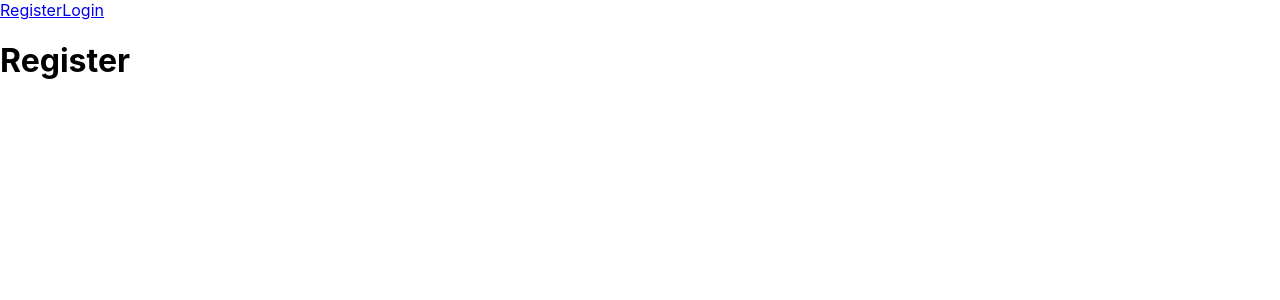
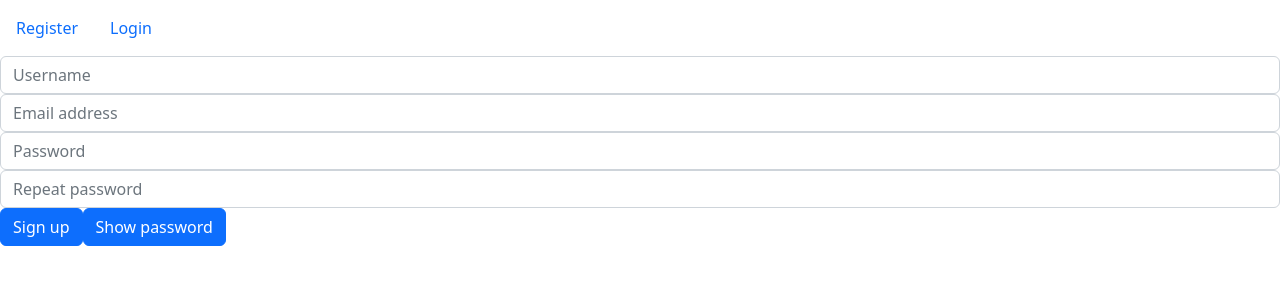
Before and after one commit to jakublaba/markdown-is-safu, a React (Create React App) app in the folder frontend/: page / in a window 1280 px wide. Shown: the top 300 px of the page. Built offline with nearby package versions, Linux system fonts and the light colour scheme.

Commit message:
Add register and login forms

```diff
--- a/frontend/package.json
+++ b/frontend/package.json
@@ -11,6 +11,7 @@
     "@types/react": "^18.0.27",
     "@types/react-dom": "^18.0.10",
     "bootstrap": "^5.2.3",
+    "formik": "^2.2.9",
     "react": "^18.2.0",
     "react-bootstrap": "^2.7.0",
     "react-dom": "^18.2.0",
@@ -20,7 +21,8 @@
     "redux": "^4.2.0",
     "redux-thunk": "^2.4.2",
     "typescript": "^4.9.4",
-    "web-vitals": "^2.1.4"
+    "web-vitals": "^2.1.4",
+    "yup": "^0.32.11"
   },
   "scripts": {
     "start": "react-scripts start",
--- a/frontend/src/components/AppNavbar.tsx
+++ b/frontend/src/components/AppNavbar.tsx
@@ -19,17 +19,17 @@ const AppNavbar: React.FC = () => {
 
     return (
         <>
-            <Navbar>
+            <Navbar className={"nav"}>
                 {authenticated ? (
                     <>
-                        <NavLink to={"/"}>Profile</NavLink>
-                        <NavLink to={"/notes"}>Notes</NavLink>
+                        <NavLink className={"nav-link"} to={"/"}>Profile</NavLink>
+                        <NavLink className={"nav-link"} to={"/notes"}>Notes</NavLink>
                         <Button onClick={logout}>Logout</Button>
                     </>
                 ) : (
                     <>
-                        <NavLink to={"/"}>Register</NavLink>
-                        <NavLink to={"/login"}>Login</NavLink>
+                        <NavLink className={"nav-link"} to={"/"}>Register</NavLink>
+                        <NavLink className={"nav-link"} to={"/login"}>Login</NavLink>
                     </>
                 )}
             </Navbar>
--- a/frontend/src/components/Login.tsx
+++ b/frontend/src/components/Login.tsx
@@ -1,30 +1,93 @@
-import React from "react";
+import React, {useState} from "react";
 import {useDispatch} from "react-redux";
 import {IAction} from "../types/types";
 import {Dispatch} from "redux";
-import {Button} from "react-bootstrap";
+import {Button, Spinner} from "react-bootstrap";
 import {useNavigate} from "react-router-dom";
+import {ErrorMessage, Field, Form, Formik} from "formik";
+import * as Yup from "yup";
+
+interface ILoginFormData {
+    username: string,
+    password: string
+}
 
 const Login: React.FC = () => {
     const dispatch = useDispatch<Dispatch<IAction>>();
     const navigate = useNavigate();
+    const [loading, setLoading] = useState<boolean>(false);
+    const [passwordVisible, setPasswordVisible] = useState<boolean>(false);
 
-    const login = () => {
+    const initialValues: ILoginFormData = {
+        username: "",
+        password: ""
+    };
+
+    const validationSchema = Yup.object().shape({
+        username: Yup.string().required("Required field"),
+        password: Yup.string().required("Required field")
+    });
+
+    const login = async (formData: ILoginFormData) => {
+        setLoading(true);
+        //const {username, password} = formData;
+
+        // TODO - for now processing login request is simulated with sleep
+        const sleep = (ms: number) => new Promise((r) => setTimeout(r, ms));
+        await sleep(1000);
         dispatch({
             type: "login"
         });
         navigate("/");
     };
 
+    const togglePassword = () => {
+        setPasswordVisible(!passwordVisible);
+    }
+
     return (
-        <div>
-            <h1>
-                Login
-            </h1>
-            <Button onClick={login}>
-                Login
-            </Button>
-        </div>
+        <Formik
+            initialValues={initialValues}
+            validationSchema={validationSchema}
+            onSubmit={login}
+        >
+            <Form>
+                <Field
+                    name={"username"}
+                    type={"text"}
+                    placeholder={"Username"}
+                    className={"form-control"}
+                />
+                <ErrorMessage
+                    name={"username"}
+                    component={"div"}
+                    className={"alert alert-danger"}
+                />
+
+                <Field
+                    name={"password"}
+                    type={passwordVisible ? "text" : "password"}
+                    placeholder={"Password"}
+                    className="form-control"
+                />
+                <ErrorMessage
+                    name={"password"}
+                    component={"div"}
+                    className={"alert alert-danger"}
+                />
+
+                <Button type={"submit"} disabled={loading}>
+                    {loading
+                        ? <Spinner as={"span"}/>
+                        : "Login"
+                    }
+                </Button>
+
+                <Button onClick={togglePassword}>
+                    {passwordVisible ? "Hide password" : "Show password"}
+                </Button>
+            </Form>
+        </Formik>
     );
 };
 
--- a/frontend/src/components/Register.tsx
+++ b/frontend/src/components/Register.tsx
@@ -1,10 +1,150 @@
-import React from "react";
+import React, {useState} from "react";
+
+import * as Yup from "yup";
+import {ErrorMessage, Field, Form, Formik} from "formik";
+import {Button, Spinner} from "react-bootstrap";
+import {useDispatch} from "react-redux";
+import {Dispatch} from "redux";
+import {IAction} from "../types/types";
+import {useNavigate} from "react-router-dom";
+
+
+interface IRegisterFormData {
+    username: string,
+    email: string,
+    password: string,
+    repeatPassword: string
+}
 
 const Register: React.FC = () => {
+    const dispatch = useDispatch<Dispatch<IAction>>();
+    const navigate = useNavigate();
+    const [loading, setLoading] = useState<boolean>(false);
+    const [passwordVisible, setPasswordVisible] = useState<boolean>(false);
+
+    const initialValues: IRegisterFormData = {
+        username: "",
+        email: "",
+        password: "",
+        repeatPassword: ""
+    };
+
+    const validationSchema = Yup.object().shape({
+        username: Yup.string()
+            .required("Required field")
+            .min(4, "Minimum 4 characters required")
+            .max(32, "Maximum 32 characters allowed")
+            .matches(
+                /^[a-zA-Z0-9_-]+$/,
+                "Special characters besides _ and - not allowed"
+            ),
+        email: Yup.string()
+            .required("Required field")
+            .min(4, "Minimum 4 characters required")
+            .max(64, "Maximum 64 characters allowed")
+            .email("This is not a valid email"),
+        password: Yup.string()
+            .required("Required field")
+            .min(8, "Minimum 8 characters required")
+            .max(128, "Maximum 128 characters allowed")
+            .matches(
+                /^(?=(.*[a-z])+)(?=(.*[A-Z])+)(?=(.*\d)+)(?=(.*[!@#$%^&*()\-_+.])).{4,}$/,
+                "Must contain at least 1 of each: lowercase character, uppercase character, digit, special character"
+            ),
+        repeatPassword: Yup.string()
+            .required("Required field")
+            .test(
+                "matches",
+                "Passwords don't match",
+                function (repeatPass: any) {
+                    return this.parent.password === repeatPass;
+                }
+            )
+    });
+
+    const handleRegister = async (formValue: IRegisterFormData) => {
+        setLoading(true);
+        const {username, email, password} = formValue;
+
+        const sleep = (ms: number) => new Promise((r) => setTimeout(r, ms));
+        await sleep(1000);
+        setLoading(false);
+        dispatch({
+            type: "login"
+        });
+        navigate("/");
+    };
+
+    const togglePassword = () => {
+        setPasswordVisible(!passwordVisible);
+    };
+
     return (
-        <h1>
-            Register
-        </h1>
+        <Formik
+            initialValues={initialValues}
+            validationSchema={validationSchema}
+            onSubmit={handleRegister}
+        >
+            <Form>
+                <Field
+                    name={"username"}
+                    type={"text"}
+                    placeholder={"Username"}
+                    className={"form-control"}
+                />
+                <ErrorMessage
+                    name="username"
+                    component="div"
+                    className="alert alert-danger"
+                />
+
+                <Field
+                    name={"email"}
+                    type={"email"}
+                    placeholder={"Email address"}
+                    className={"form-control"}
+                />
+                <ErrorMessage
+                    name="email"
+                    component="div"
+                    className="alert alert-danger"
+                />
+
+                <Field
+                    name={"password"}
+                    type={passwordVisible ? "text" : "password"}
+                    placeholder={"Password"}
+                    className={"form-control"}
+                />
+                <ErrorMessage
+                    name="password"
+                    component="div"
+                    className="alert alert-danger"
+                />
+
+                <Field
+                    name={"repeatPassword"}
+                    type={passwordVisible ? "text" : "password"}
+                    placeholder={"Repeat password"}
+                    className={"form-control"}
+                />
+                <ErrorMessage
+                    name="repeatPassword"
+                    component="div"
+                    className="alert alert-danger"
+                />
+
+                <Button type="submit" className="btn btn-primary btn-block" disabled={loading}>
+                    {loading
+                        ? <Spinner as={"span"}></Spinner>
+                        : "Sign up"
+                    }
+                </Button>
+                <Button type={"button"} onClick={togglePassword}>
+                    {passwordVisible ? "Hide password" : "Show password"}
+                </Button>
+            </Form>
+        </Formik>
     );
 };
 
--- a/frontend/src/index.tsx
+++ b/frontend/src/index.tsx
@@ -3,9 +3,9 @@ import ReactDOM from 'react-dom/client';
 import {applyMiddleware, createStore} from "redux";
 import {Provider} from "react-redux";
 import thunk from "redux-thunk";
-import './styles/index.css';
 import App from './App';
 import rootReducer from "./redux/reducers";
+import '../node_modules/bootstrap/dist/css/bootstrap.min.css';
 
 
 const store = createStore(rootReducer, applyMiddleware(thunk));
```
Also changed, not shown: 1 other file (tests, documents, lock files or other folders).
